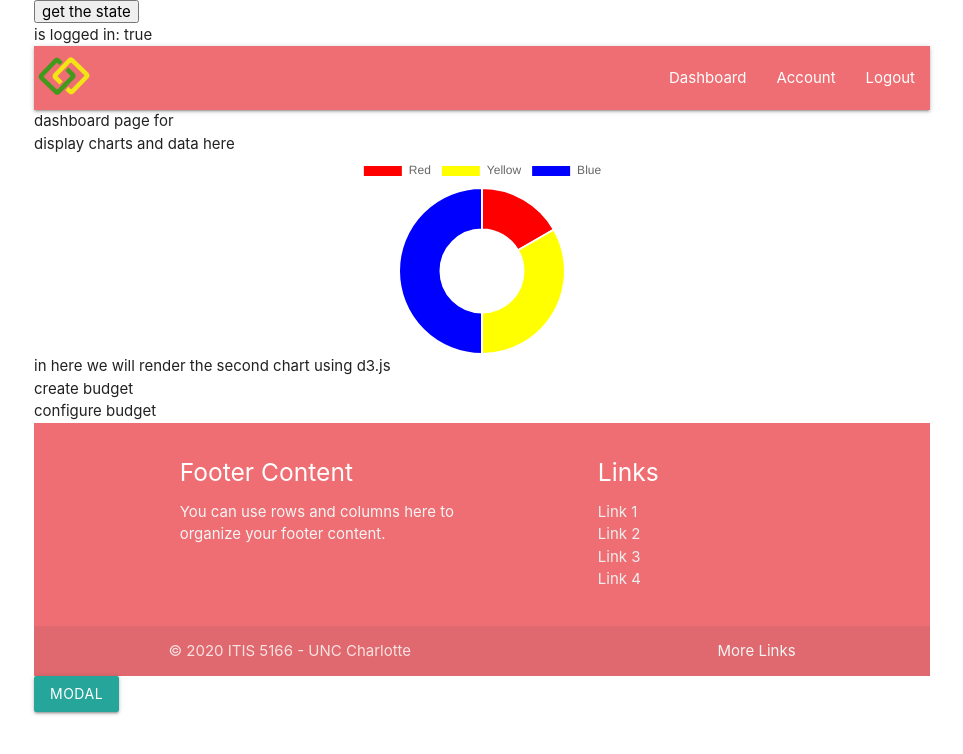
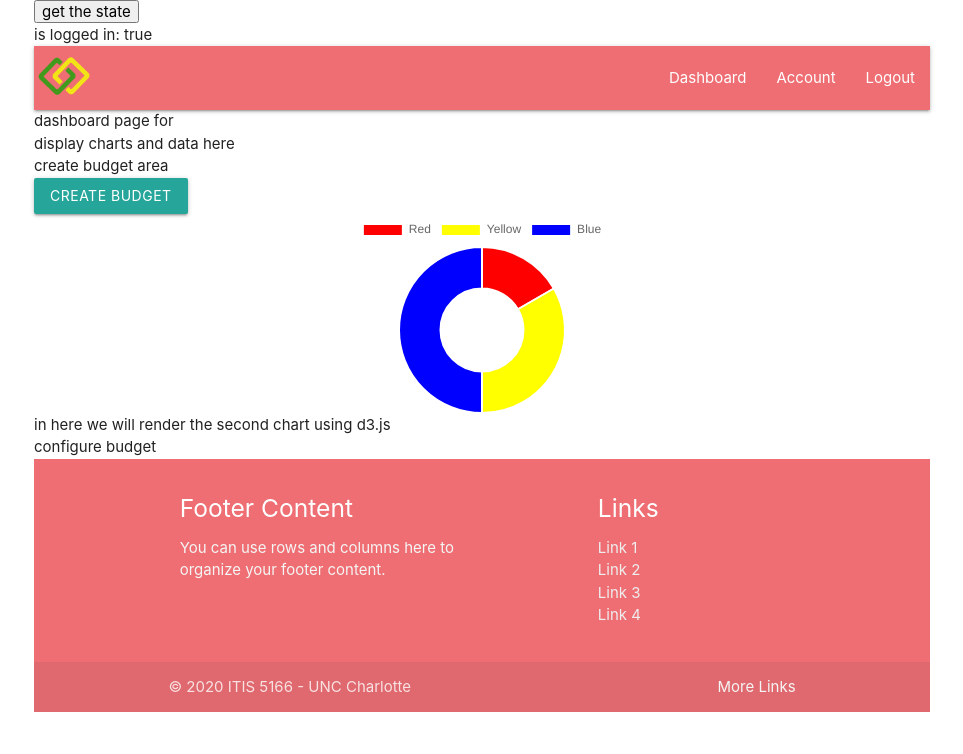
Before and after one commit to jasonschmitt/personal-budget-final-ui-2, a React (Create React App) app: page /dashboard in a window 1280 px wide. Shown: the top 754 px of the page, without its empty margins (158-1121 px from the left). Built offline with nearby package versions, Linux system fonts and the light colour scheme; no server answers; sample sign-in values are in the browser's storage.

Commit message:
creating create budget button and beginning to start form

```diff
--- /dev/null
+++ b/src/components/createBudget/createBudget.js
@@ -0,0 +1,49 @@
+import React from 'react'
+
+class CreateBudget extends React.Component {
+  constructor(props) {
+    super(props)
+
+    this.state = {
+      isCreatingBudget: false,
+    }
+
+    // this.delta = this.delta.bind(this);
+  }
+
+  componentDidMount() {
+    console.log('create budget mounted')
+  }
+
+  createBudget = () => {
+    // do something
+    console.log('create budget')
+    console.log(this.state)
+    this.setState({ isCreatingBudget: true })
+  }
+  // createBudget() {
+  //   console.log('create budget')
+  //   console.log(this.state)
+  //   // this.setState({ quantity: 2 })
+  // }
+
+  render() {
+    let isCreatingBudget = this.state.isCreatingBudget
+    return (
+      <section className="create-budget">
+        {isCreatingBudget ? (
+          <div>creating budget form</div>
+        ) : (
+          <div>
+            <div>create budget area</div>
+            <a className="btn" onClick={this.createBudget}>
+              create budget
+            </a>
+          </div>
+        )}
+      </section>
+    )
+  }
+}
+
+export default CreateBudget
--- a/src/components/modal/modal.js
+++ b/src/components/modal/modal.js
@@ -42,7 +42,7 @@ class Modal extends Component {
     return (
       <div>
         <a
-          className="waves-effect waves-light btn modal-trigger"
+          className="waves-effect waves-light btn modal-trigger hide"
           data-target="modal1"
         >
           Modal
--- a/src/pages/dashboard.js
+++ b/src/pages/dashboard.js
@@ -1,6 +1,7 @@
 import React from 'react'
 import ChartOne from '../components/chartOne/chartOne'
 import ChartTwo from '../components/chartTwo/chartTwo'
+import CreateBudget from '../components/createBudget/createBudget'
 
 class Dashboard extends React.Component {
   render() {
@@ -11,9 +12,9 @@ class Dashboard extends React.Component {
       <div>
         <div>dashboard page for {user.firstName}</div>
         <div>display charts and data here</div>
+        <CreateBudget />
         <ChartOne />
         <ChartTwo />
-        <div>create budget</div>
         <div>configure budget</div>
       </div>
     )
```
Also changed, not shown: 1 other file (tests, documents, lock files or other folders).
